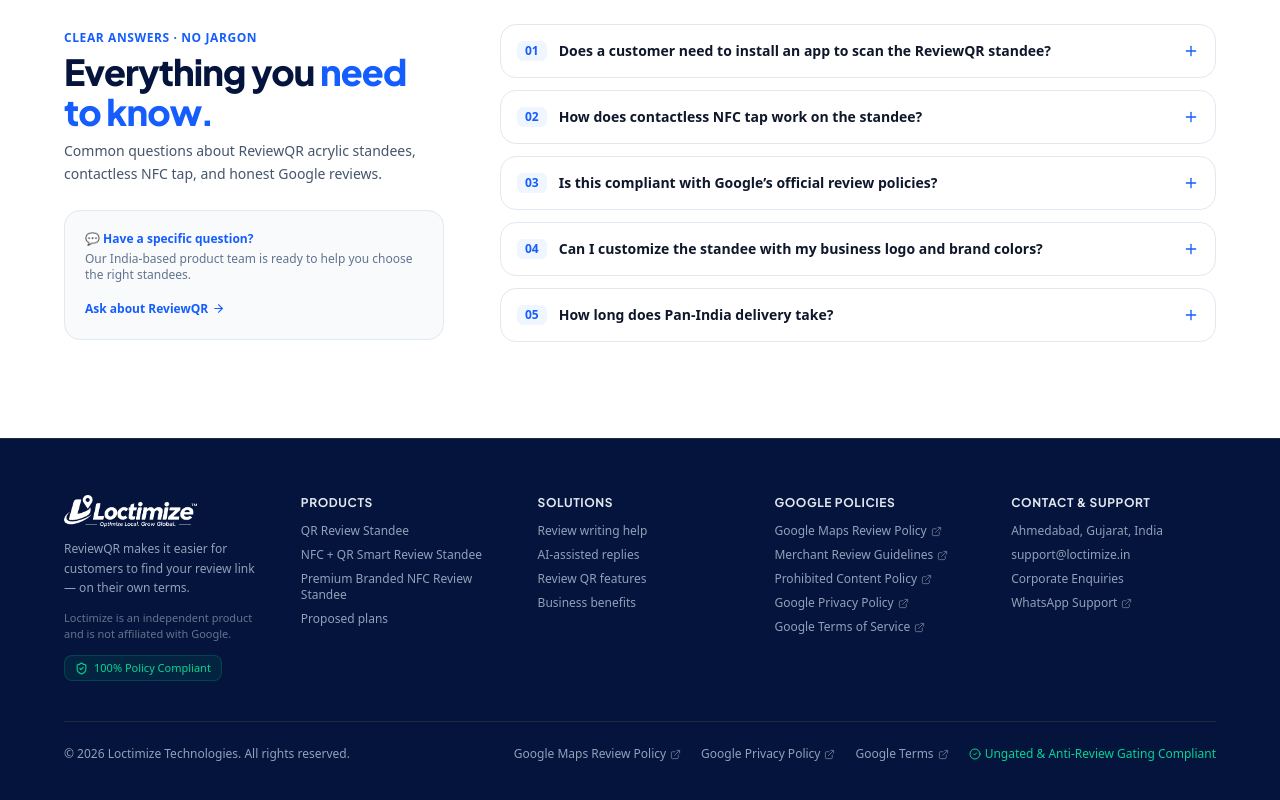
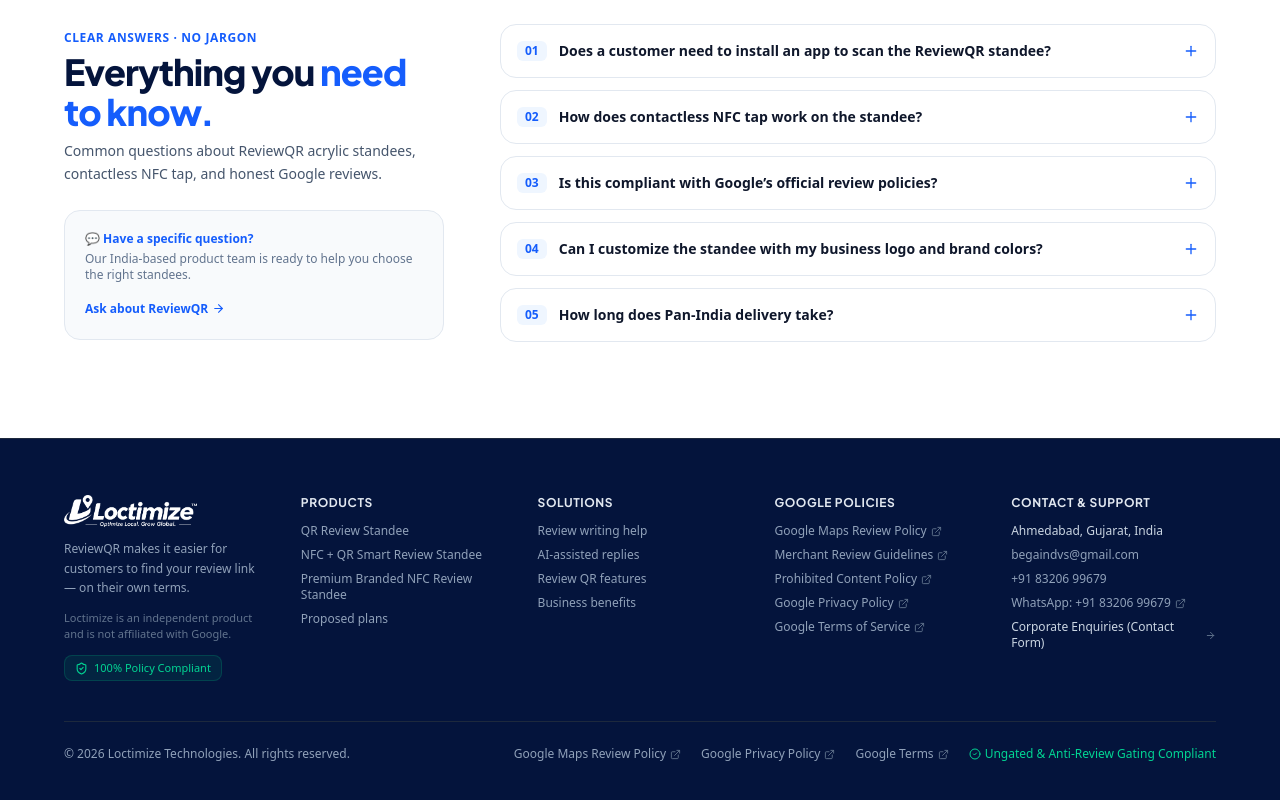
Before and after one commit to student-smi/google-review-, a React (Vite) app: page / in a window 1280 px wide. Shown: the part 8572-9372 px from the top of the page. Built offline with nearby package versions, Linux system fonts and the light colour scheme.

Commit message:
feat(footer): update contact details with official email, phone, direct WhatsApp link, and smooth scroll to corporate enquiry form

```diff
--- a/src/pages/LandingPage.tsx
+++ b/src/pages/LandingPage.tsx
@@ -1716,18 +1716,39 @@ export function LandingPage() {
             <div>
               <h4 className="text-xs font-bold text-slate-200 uppercase tracking-wider mb-3">Contact & Support</h4>
               <ul className="flex flex-col gap-2 text-xs text-slate-400">
-                <li><span>Ahmedabad, Gujarat, India</span></li>
-                <li><a href="mailto:support@loctimize.in" className="hover:text-white transition">support@loctimize.in</a></li>
-                <li><a href="#bulk-inquiry" className="hover:text-white transition">Corporate Enquiries</a></li>
+                <li><span className="text-slate-300">Ahmedabad, Gujarat, India</span></li>
+                <li>
+                  <a href="mailto:begaindvs@gmail.com" className="hover:text-white transition">
+                    begaindvs@gmail.com
+                  </a>
+                </li>
+                <li>
+                  <a href="tel:+918320699679" className="hover:text-white transition">
+                    +91 83206 99679
+                  </a>
+                </li>
                 <li>
                   <a
-                    href="https://wa.me/919999999999?text=Hi%20Loctimize%2C%20I%20have%20an%20enquiry%20about%20ReviewQR"
+                    href="https://wa.me/918320699679?text=Hi%20Loctimize%2C%20I%20have%20an%20enquiry%20about%20ReviewQR"
                     target="_blank"
                     rel="noopener noreferrer"
                     className="hover:text-white transition inline-flex items-center gap-1 group"
                   >
-                    <span>WhatsApp Support</span>
+                    <span>WhatsApp: +91 83206 99679</span>
                     <ExternalLink size={11} className="text-slate-500 group-hover:text-white transition shrink-0" />
+                  </a>
+                </li>
+                <li>
+                  <a
+                    href="#bulk-inquiry"
+                    onClick={(e) => {
+                      e.preventDefault();
+                      document.getElementById('bulk-inquiry')?.scrollIntoView({ behavior: 'smooth' });
+                    }}
+                    className="hover:text-white transition inline-flex items-center gap-1 group font-medium text-slate-300 cursor-pointer"
+                  >
+                    <span>Corporate Enquiries (Contact Form)</span>
+                    <ArrowRight size={11} className="text-slate-500 group-hover:text-white transition shrink-0" />
                   </a>
                 </li>
               </ul>
```
